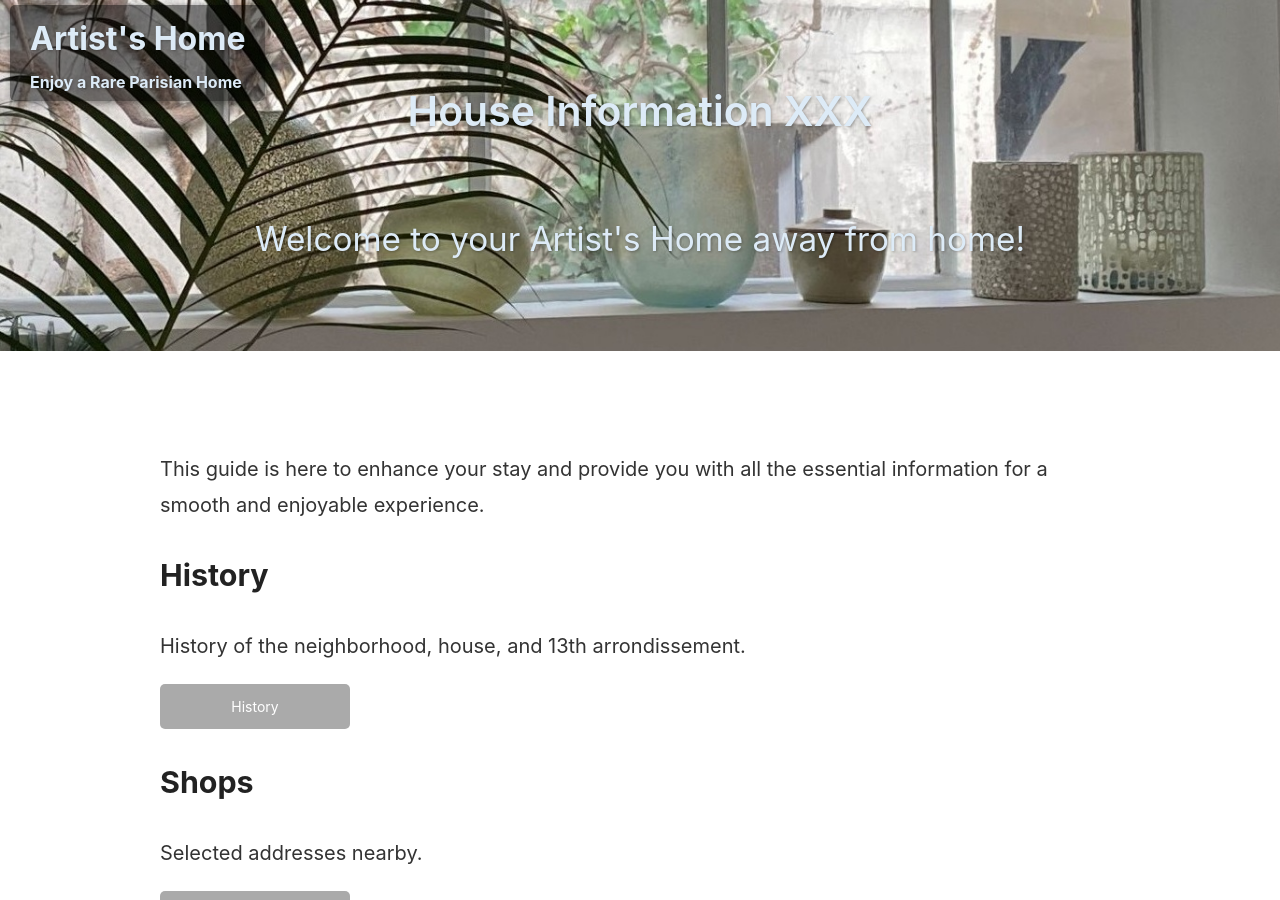
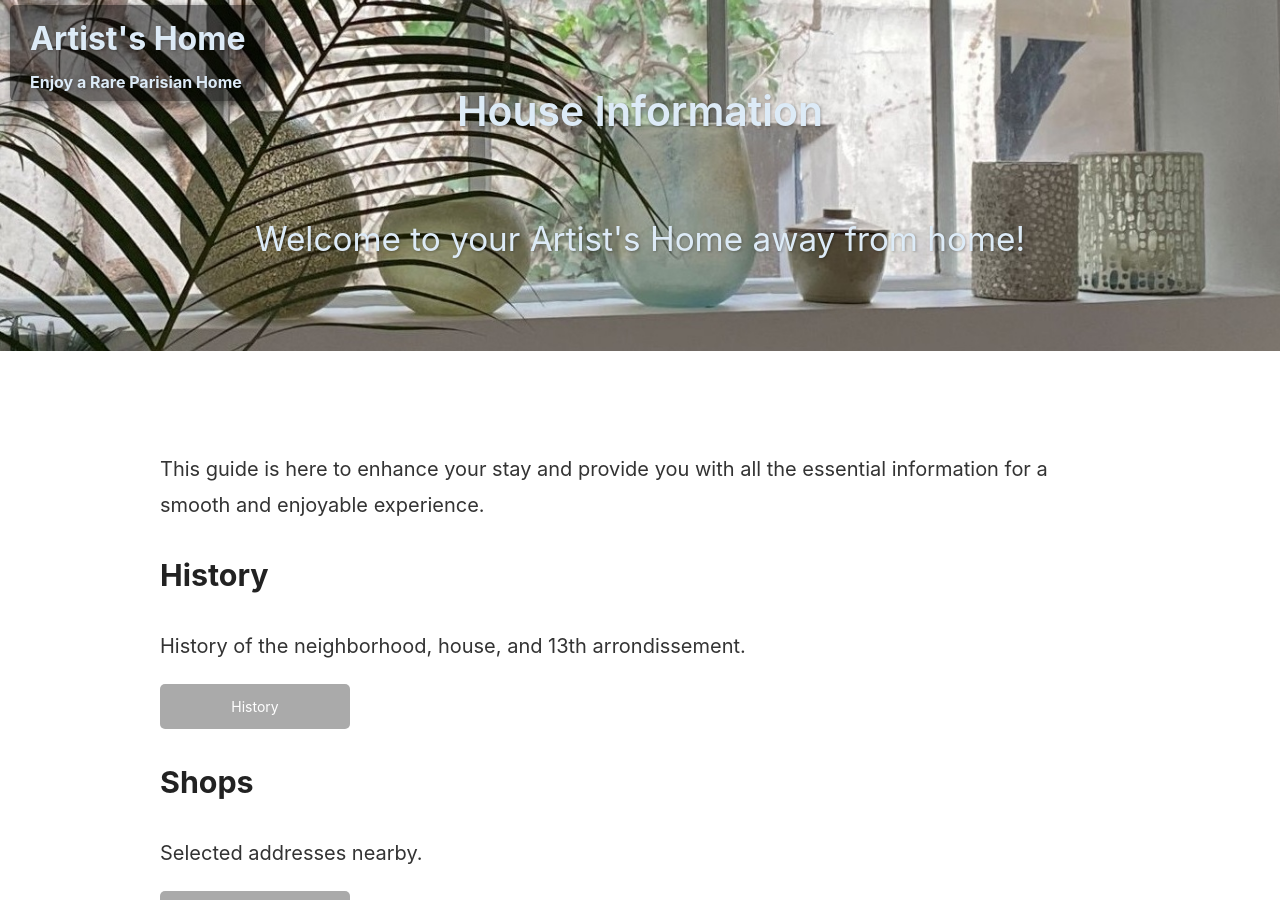
Before and after one commit to PhilAlain/tac, a Jekyll site: the page index.html, which Jekyll copies as it is, in a window 1280 px wide and 900 px high. Built offline with Jekyll 4.4.1, drawn with Linux system fonts in a browser that asks for light colours.

Commit message:
Update index.html

```diff
--- a/index.html
+++ b/index.html
@@ -14,7 +14,7 @@
             <div class="title">Artist's Home</div>
             <div class="tagline">Enjoy a Rare Parisian Home</div>
         </a>
-        <h1 class="project-name">House Information XXX</h1>
+        <h1 class="project-name">House Information</h1>
         <p class="project-tagline">Welcome to your Artist's Home away from home!</p>
     </header>
 
```
